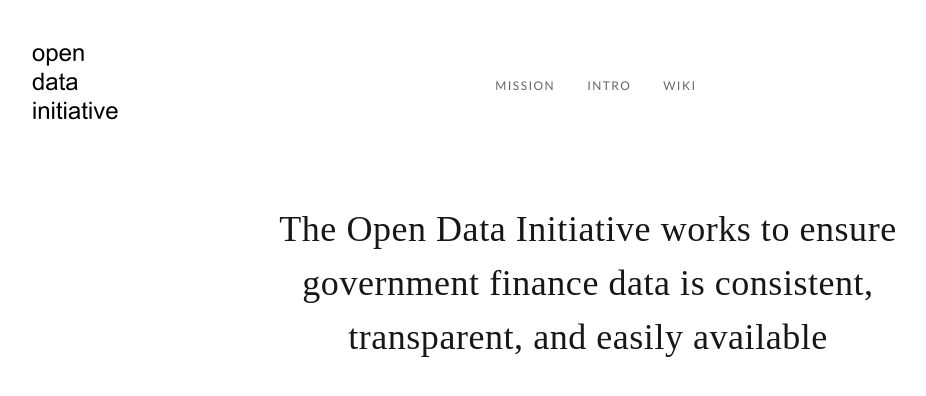
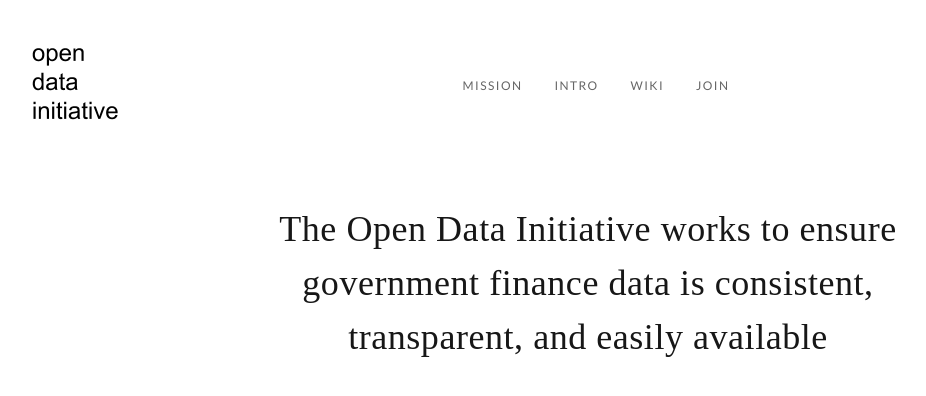
Before and after one commit to opendatainitiative/opendatainitiative.github.io, a Jekyll site: the page built from index.md, in a window 1280 px wide. Shown: the top 396 px of the page, without its empty margins (52-978 px from the left). Built offline with Jekyll 4.4.1, drawn with Linux system fonts in a browser that asks for light colours.

Commit message:
Adding an additional navitem, join

```diff
--- a/_includes/nav-items.html
+++ b/_includes/nav-items.html
@@ -1,3 +1,4 @@
 <a class="navbar-item" href="{{ '/mission' | relative_url }}">Mission</a>
 <a class="navbar-item" href="{{ '/intro' | relative_url }}">Intro</a>
 <a class="navbar-item" href="http://wiki.opendatainitiative.io" target="_blank">Wiki</a>
+<a class="navbar-item" href="{{ '/join' | relative_url }}">Join</a>
```
